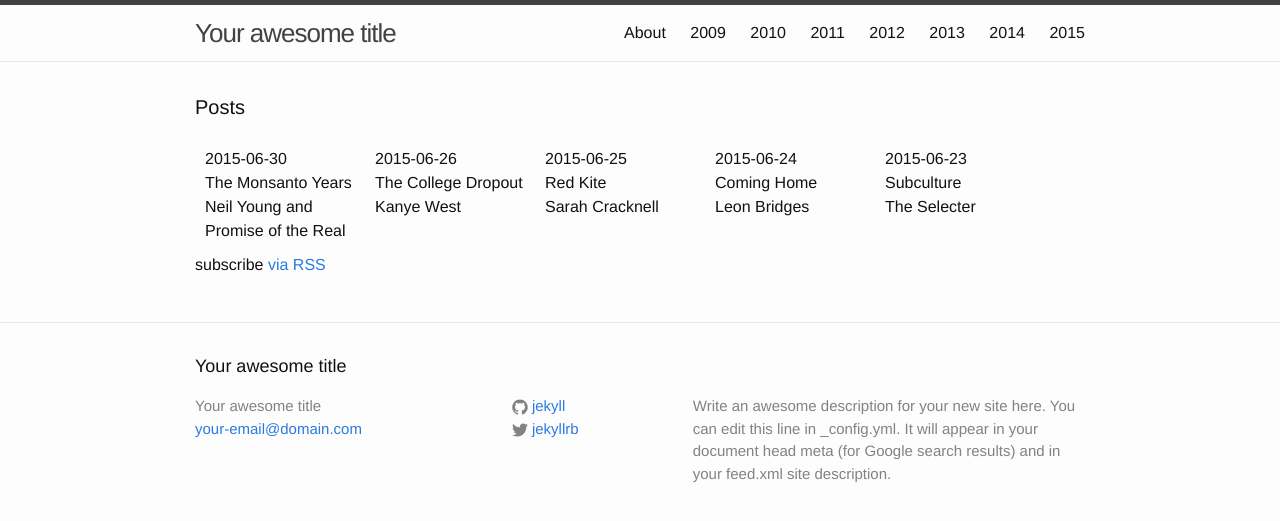
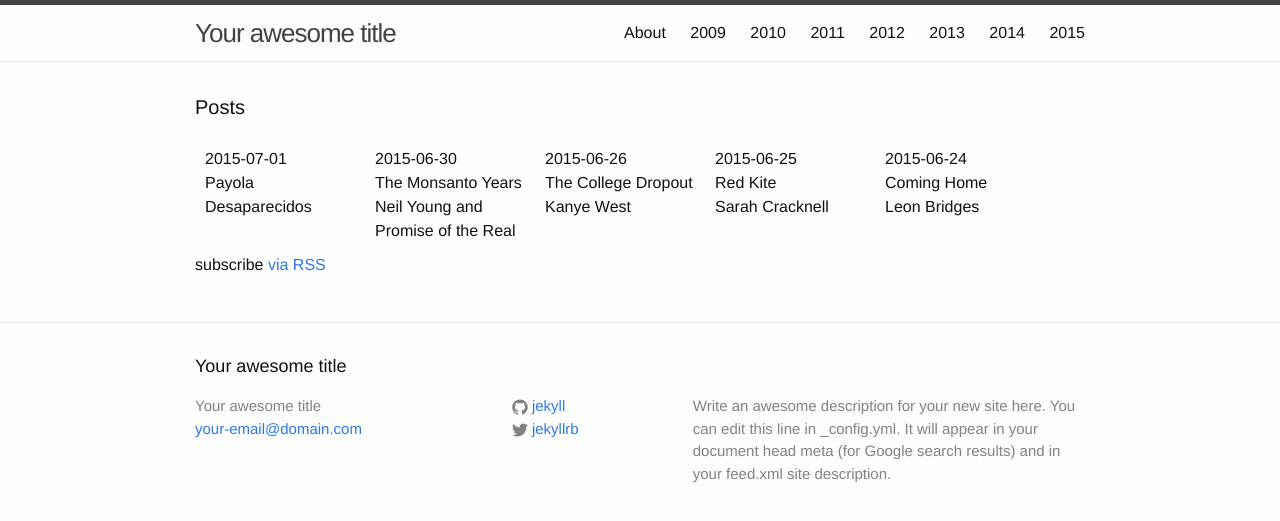
Before and after one commit to karaken12/bbc6musicaotd, a Jekyll site: the page built from site/index.html, in a window 1280 px wide. Shown: the top 521 px of the page. Built offline with Jekyll 4.4.1, drawn with Linux system fonts in a browser that asks for light colours.

Commit message:
Album for 2015-07-01.

```diff
--- a/site/_data/year/2015.yml
+++ b/site/_data/year/2015.yml
@@ -608,3 +608,8 @@
   title: The Monsanto Years
   twitter: https://twitter.com/BBC6Music/status/615789885329293312
   spotify-id: 3H13KvqouxpPgY2OVVVYGK
+- date: 2015-07-01
+  artist: Desaparecidos
+  title: Payola
+  twitter: https://twitter.com/BBC6Music/status/616248385616642049
+  spotify-id: 0znk4I7BChCGG8SZ5nRneU
```
